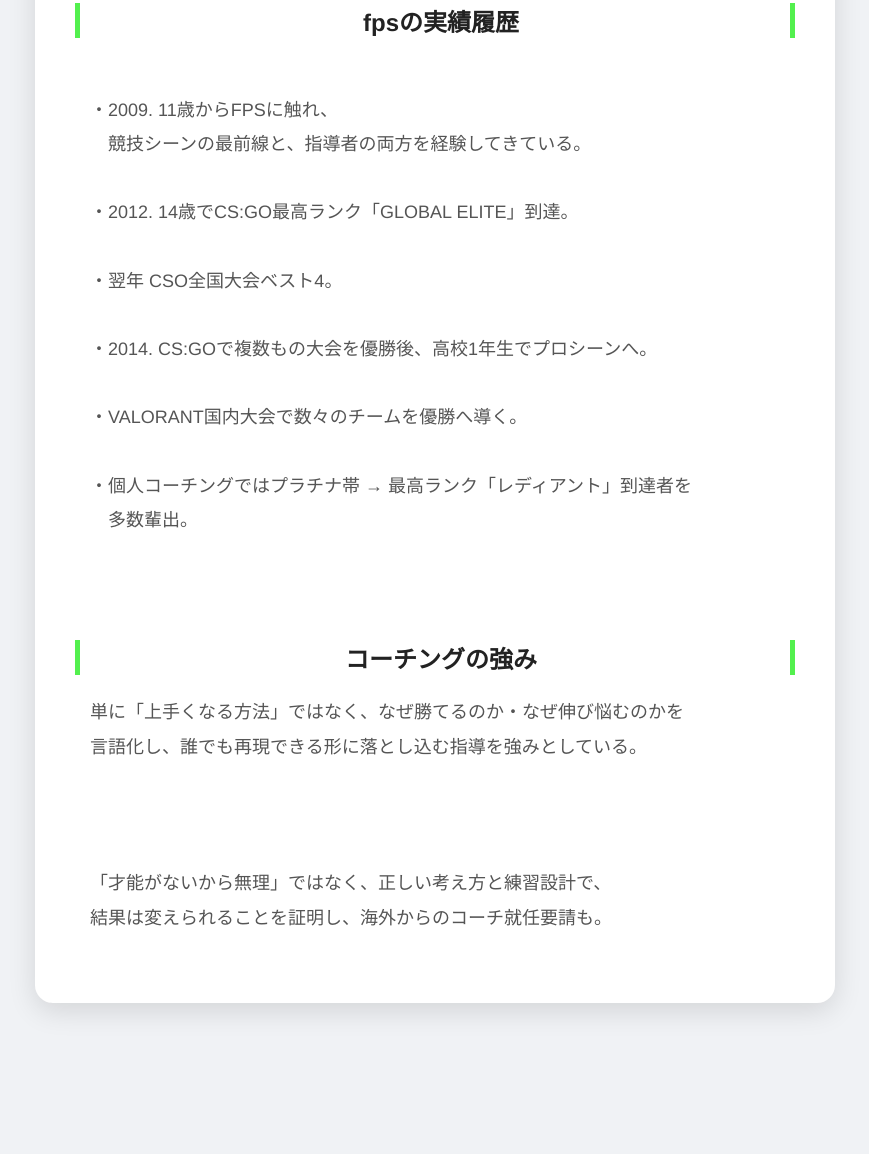
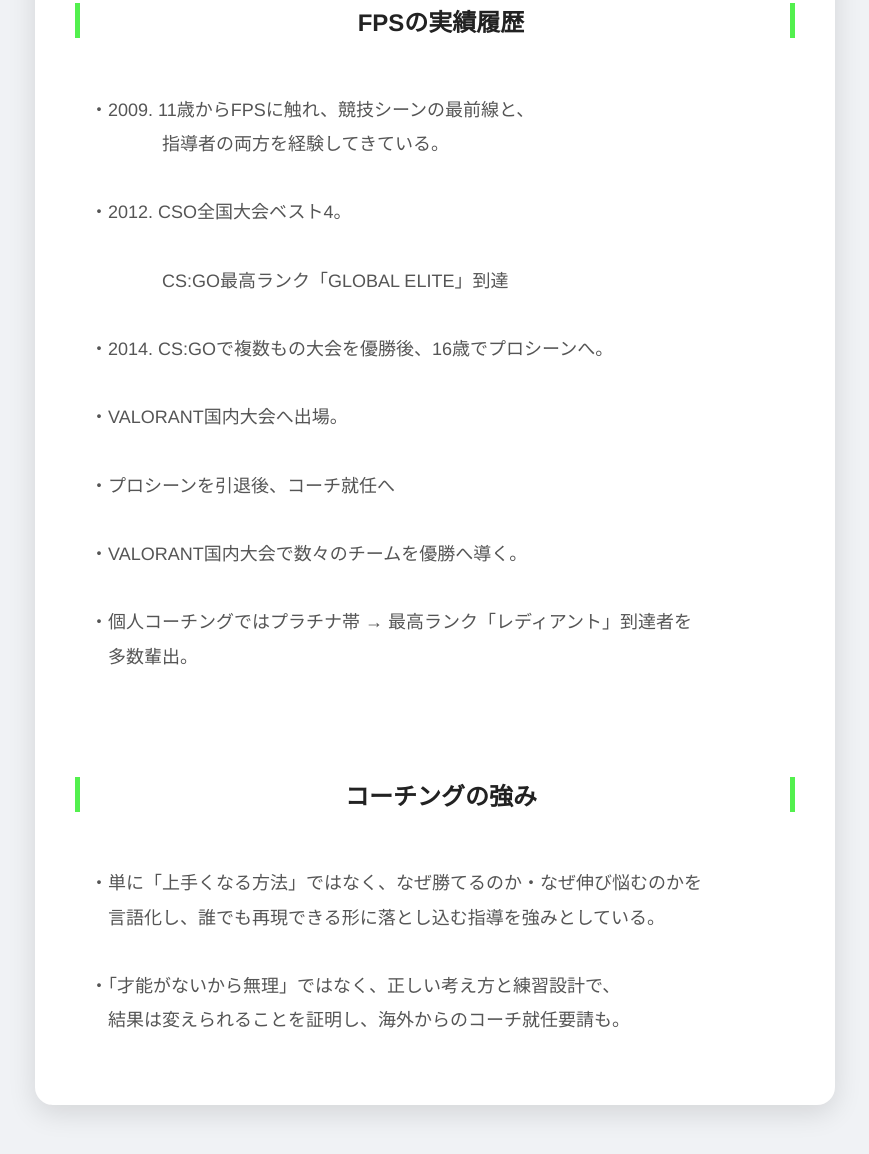
Before and after one commit to sabi152/profile, a plain HTML site: page index.html in a window 1280 px wide. Shown: the part 500-1654 px from the top of the page, without its empty margins (205-1074 px from the left). Before the commit the page ends 1563 px from the top, so only its background shows below. Drawn offline with Linux system fonts and the light colour scheme.

Commit message:
Update index.html

```diff
--- a/index.html
+++ b/index.html
@@ -15,25 +15,26 @@
 
     <img src="images/pipi_profile.jpg" alt="pipiの画像" class="profile-img">
 
-   <h2>fpsの実績履歴</h2>
+   <h2>FPSの実績履歴</h2>
     <p>
-    ・2009. 11歳からFPSに触れ、
-    　競技シーンの最前線と、指導者の両方を経験してきている。<br>
-    ・2012. 14歳でCS:GO最高ランク「GLOBAL ELITE」到達。<br>
-    ・翌年  CSO全国大会ベスト4。<br>
-    ・2014. CS:GOで複数もの大会を優勝後、高校1年生でプロシーンへ。<br>
+    ・2009. 11歳からFPSに触れ、競技シーンの最前線と、
+   　　　　指導者の両方を経験してきている。<br>
+    ・2012. CSO全国大会ベスト4。<br>
+    　　　　CS:GO最高ランク「GLOBAL ELITE」到達<br>
+    ・2014. CS:GOで複数もの大会を優勝後、16歳でプロシーンへ。<br>
+    ・VALORANT国内大会へ出場。<br>
+    ・プロシーンを引退後、コーチ就任へ<br>
     ・VALORANT国内大会で数々のチームを優勝へ導く。<br>
     ・個人コーチングではプラチナ帯 → 最高ランク「レディアント」到達者を
     　多数輩出。
       <br>
 </p>
 <h2>コーチングの強み</h2>
- <p>   単に「上手くなる方法」ではなく、なぜ勝てるのか・なぜ伸び悩むのかを
-言語化し、誰でも再現できる形に落とし込む指導を強みとしている。<br>
-
-
-    「才能がないから無理」ではなく、正しい考え方と練習設計で、
-結果は変えられることを証明し、海外からのコーチ就任要請も。
+<p class="coaching-text">
+・単に「上手くなる方法」ではなく、なぜ勝てるのか・なぜ伸び悩むのかを
+　言語化し、誰でも再現できる形に落とし込む指導を強みとしている。<br>
+    ・「才能がないから無理」ではなく、正しい考え方と練習設計で、
+　結果は変えられることを証明し、海外からのコーチ就任要請も。
 </p>
     </div>
 </html>
```
